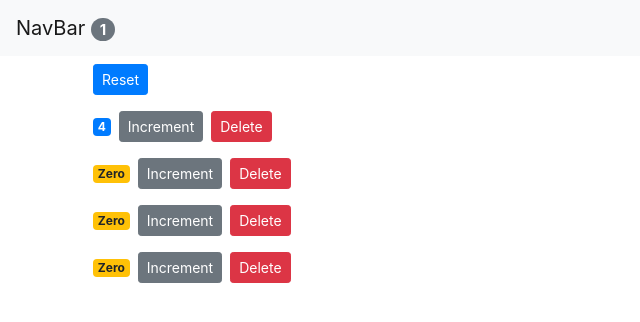
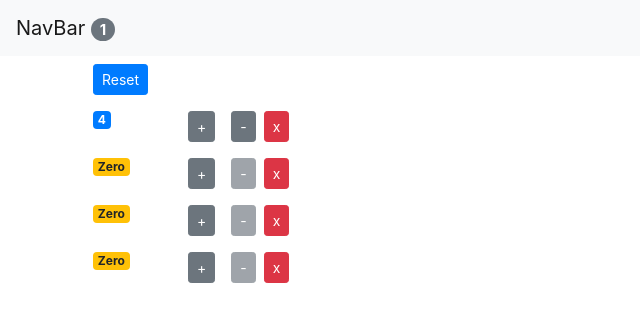
Before and after one commit to KirilKaloyanov/counter-app, a React (Create React App) app: page / in a window 1280 px wide. Shown: the top 322 px of the page, without its empty margins (0-640 px from the left). Built offline with nearby package versions, Linux system fonts and the light colour scheme.

Commit message:
add decrement  button

```diff
--- a/src/App.js
+++ b/src/App.js
@@ -13,6 +13,7 @@
     ]
 };
 
+
 handleIncrement = counter => {
     const counters = [...this.state.counters];
     const index = counters.indexOf(counter);
@@ -20,6 +21,15 @@
     counters[index].value++;
     this.setState({ counters });
 };
+
+handleDecrement= counter => {
+  const counters = [...this.state.counters];
+  const index = counters.indexOf(counter);
+  counters[index] = {...counter};
+  counters[index].value--;
+  this.setState({ counters });
+  console.log(counters[index]);
+}
 
 handleReset = () => {
     const counters=this.state.counters.map(c => {
@@ -43,6 +53,7 @@
           counters={this.state.counters}
           onReset={this.handleReset}
           onIncrement={this.handleIncrement}
+          onDecrement={this.handleDecrement}
           onDelete={this.handleDelete}/>
       </main>
       </React.Fragment>
--- a/src/components/counter.jsx
+++ b/src/components/counter.jsx
@@ -1,16 +1,25 @@
 import React, { Component } from 'react';
 
 class Counter extends Component {
+
     render() {
         return (
-        <div>
-        <span className={this.getBadgeClasses()}>{this.formatCount()}</span>
-        <button
-            onClick={() => this.props.onIncrement(this.props.counter)}
-            className="btn btn-secondary btn-sm">Increment</button>
-        <button
-            onClick={() => this.props.onDelete(this.props.counter.id)}
-            className="btn btn-danger btn-sm m-2">Delete</button>
+        <div className="row">
+            <div className="col-1">
+                <span className={this.getBadgeClasses()}>{this.formatCount()}</span>
+            </div>
+            <div className="col">
+                <button
+                    onClick={() => this.props.onIncrement(this.props.counter)}
+                    className="btn btn-secondary btn-sm m-2">+</button>
+                <button
+                    onClick={() => this.props.onDecrement(this.props.counter)}
+                    className="btn btn-secondary btn-sm m-2"
+                    disabled={this.props.counter.value === 0 ? "disabled": ""}>-</button>
+                <button
+                    onClick={() => this.props.onDelete(this.props.counter.id)}
+                    className="btn btn-danger btn-sm">x</button>
+            </div>
         </div>);
     }
 
--- a/src/components/counters.jsx
+++ b/src/components/counters.jsx
@@ -5,16 +5,18 @@
 class Counters extends Component {
 
     render() {
+        const { onReset, counters, onDelete, onIncrement, onDecrement } = this.props;
         return (<div>
 
         <button
-            onClick={this.props.onReset}
+            onClick={onReset}
             className="btn btn-primary btn-sm m-2">Reset</button>
-        {this.props.counters.map(counter =>
+        {counters.map(counter =>
         <Counter
             key={counter.id}
-            onDelete={this.props.onDelete}
-            onIncrement={this.props.onIncrement}
+            onDelete={onDelete}
+            onIncrement={onIncrement}
+            onDecrement={onDecrement}
             counter={counter}/>)}
         </div>);
     }
--- a/src/components/navbar.jsx
+++ b/src/components/navbar.jsx
@@ -1,15 +1,15 @@
 import React, { Component } from 'react';
 
-class NavBar extends Component {
+const NavBar = ({totalCounters}) => {
 
-    render() {
         return (
             <nav className='navbar navbar-light bg-light'>
                 <a className="navbar-brand" href="#">
-                    NavBar <span className="badge badge-pill badge-secondary">{this.props.totalCounters}</span>
+                    NavBar <span className="badge badge-pill badge-secondary">{totalCounters}</span>
                 </a>
-            </nav>)
+            </nav>);
     }
-}
+
+
 
 export default NavBar;
```
